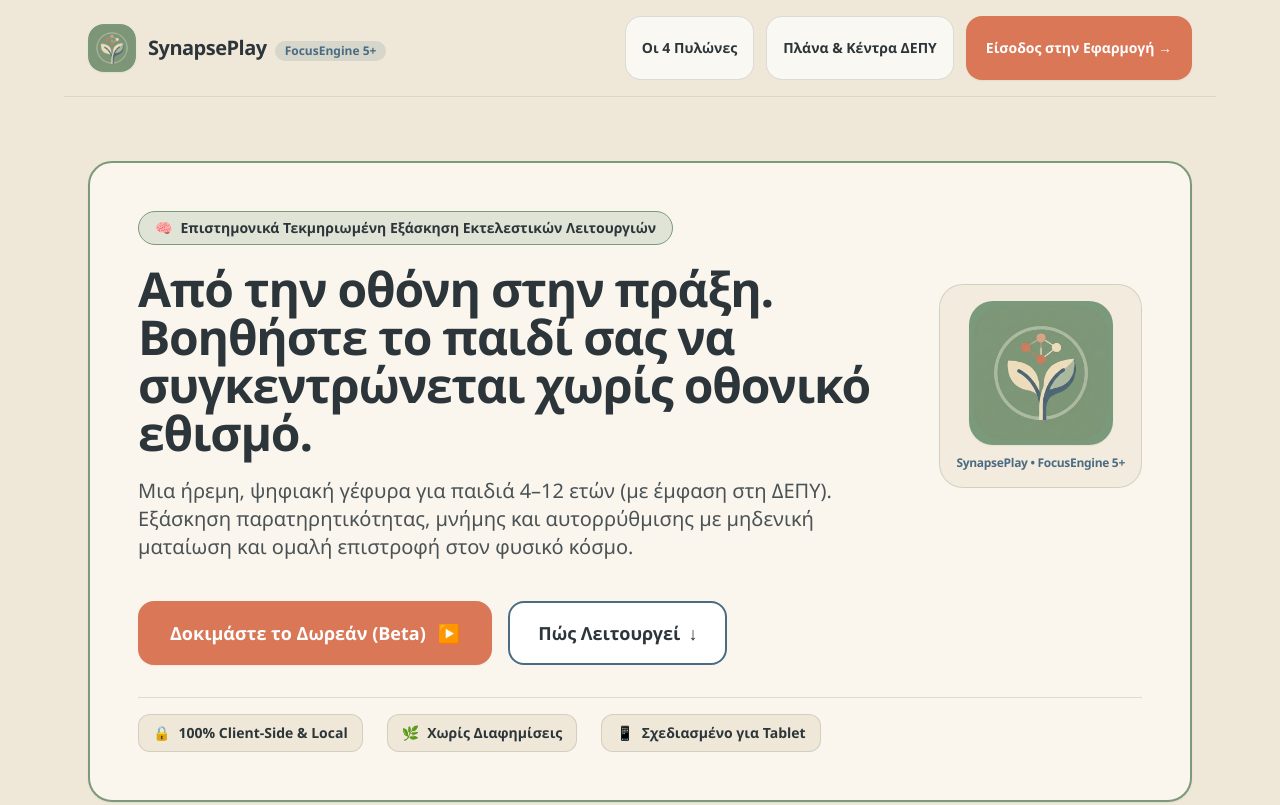
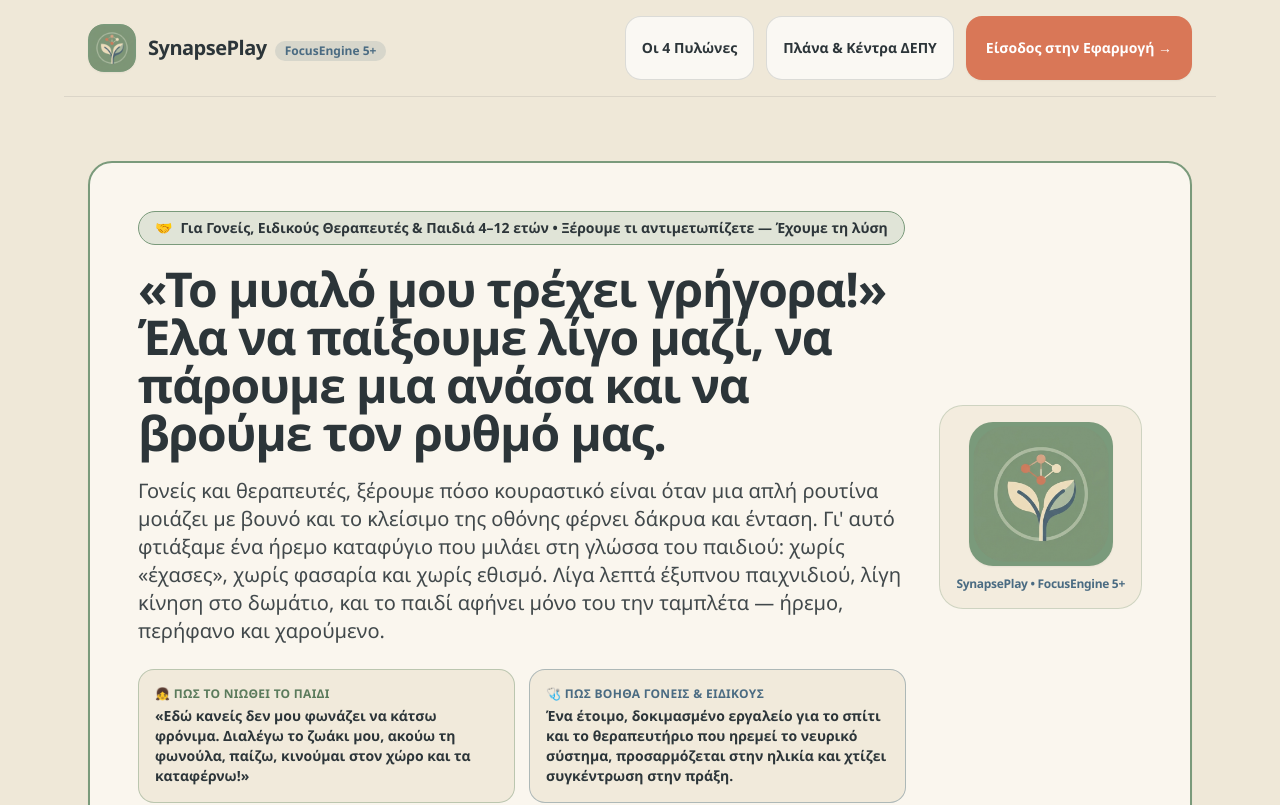
Before and after one commit to digiadsgr-lgtm/synapseplay, a React (Vite) app: page / in a window 1280 px wide. Shown: the top 805 px of the page. Built offline with nearby package versions, Linux system fonts and the light colour scheme; no server answers.

Commit message:
feat(landing): rewrite Hero copy in warm, simple, child-centered and empathetic language for parents and specialists

```diff
--- a/src/features/landing/LandingPage.tsx
+++ b/src/features/landing/LandingPage.tsx
@@ -232,8 +232,10 @@
                 data-testid="landing-hero-badge"
                 className="inline-flex items-center gap-2 px-4 py-1.5 rounded-full bg-[#7A9A7B]/20 border border-[#7A9A7B] text-xs sm:text-sm font-extrabold text-[#2C3539]"
               >
-                <span aria-hidden="true">🧠</span>
-                <span>Επιστημονικά Τεκμηριωμένη Εξάσκηση Εκτελεστικών Λειτουργιών</span>
+                <span aria-hidden="true">🤝</span>
+                <span>
+                  Για Γονείς, Ειδικούς Θεραπευτές & Παιδιά 4–12 ετών • Ξέρουμε τι αντιμετωπίζετε — Έχουμε τη λύση
+                </span>
               </span>
 
               <h1
@@ -241,18 +243,43 @@
                 data-testid="landing-hero-headline"
                 className="text-3xl sm:text-4xl md:text-5xl font-extrabold text-[#2C3539] leading-tight tracking-tight"
               >
-                Από την οθόνη στην πράξη. Βοηθήστε το παιδί σας να συγκεντρώνεται χωρίς οθονικό
-                εθισμό.
+                «Το μυαλό μου τρέχει γρήγορα!» Έλα να παίξουμε λίγο μαζί, να πάρουμε μια ανάσα και
+                να βρούμε τον ρυθμό μας.
               </h1>
 
               <p
                 data-testid="landing-hero-subtitle"
-                className="text-base sm:text-lg md:text-xl text-[#2C3539]/85 leading-relaxed font-medium"
+                className="text-base sm:text-lg md:text-xl text-[#2C3539]/90 leading-relaxed font-medium"
               >
-                Μια ήρεμη, ψηφιακή γέφυρα για παιδιά 4–12 ετών (με έμφαση στη ΔΕΠΥ). Εξάσκηση
-                παρατηρητικότητας, μνήμης και αυτορρύθμισης με μηδενική ματαίωση και ομαλή επιστροφή
-                στον φυσικό κόσμο.
+                Γονείς και θεραπευτές, ξέρουμε πόσο κουραστικό είναι όταν μια απλή ρουτίνα μοιάζει
+                με βουνό και το κλείσιμο της οθόνης φέρνει δάκρυα και ένταση. Γι&apos; αυτό
+                φτιάξαμε ένα ήρεμο καταφύγιο που μιλάει στη γλώσσα του παιδιού: χωρίς «έχασες»,
+                χωρίς φασαρία και χωρίς εθισμό. Λίγα λεπτά έξυπνου παιχνιδιού, λίγη κίνηση στο
+                δωμάτιο, και το παιδί αφήνει μόνο του την ταμπλέτα — ήρεμο, περήφανο και χαρούμενο.
               </p>
+
+              {/* Warm Dual-Voice Empathy Callout: Child's Voice + Parent/Specialist Voice */}
+              <div className="grid grid-cols-1 sm:grid-cols-2 gap-3.5 pt-1">
+                <div className="p-4 rounded-2xl bg-[#EFE8D8]/85 border border-[#7A9A7B]/45 space-y-1">
+                  <div className="text-xs font-extrabold text-[#5B7B5C] uppercase tracking-wide">
+                    👧 Πώς το νιώθει το παιδί
+                  </div>
+                  <p className="text-xs sm:text-sm font-bold text-[#2C3539] leading-snug">
+                    «Εδώ κανείς δεν μου φωνάζει να κάτσω φρόνιμα. Διαλέγω το ζωάκι μου, ακούω τη
+                    φωνούλα, παίζω, κινούμαι στον χώρο και τα καταφέρνω!»
+                  </p>
+                </div>
+
+                <div className="p-4 rounded-2xl bg-[#EFE8D8]/85 border border-[#4A6B82]/40 space-y-1">
+                  <div className="text-xs font-extrabold text-[#4A6B82] uppercase tracking-wide">
+                    🩺 Πώς βοηθά Γονείς &amp; Ειδικούς
+                  </div>
+                  <p className="text-xs sm:text-sm font-bold text-[#2C3539] leading-snug">
+                    Ένα έτοιμο, δοκιμασμένο εργαλείο για το σπίτι και το θεραπευτήριο που ηρεμεί το
+                    νευρικό σύστημα, προσαρμόζεται στην ηλικία και χτίζει συγκέντρωση στην πράξη.
+                  </p>
+                </div>
+              </div>
             </div>
 
             <div className="hidden md:flex flex-col items-center justify-center shrink-0 p-4 rounded-3xl bg-[#EFE8D8]/70 border border-[#7A9A7B]/30">
```
Also changed, not shown: 1 other file (tests, documents, lock files or other folders).
